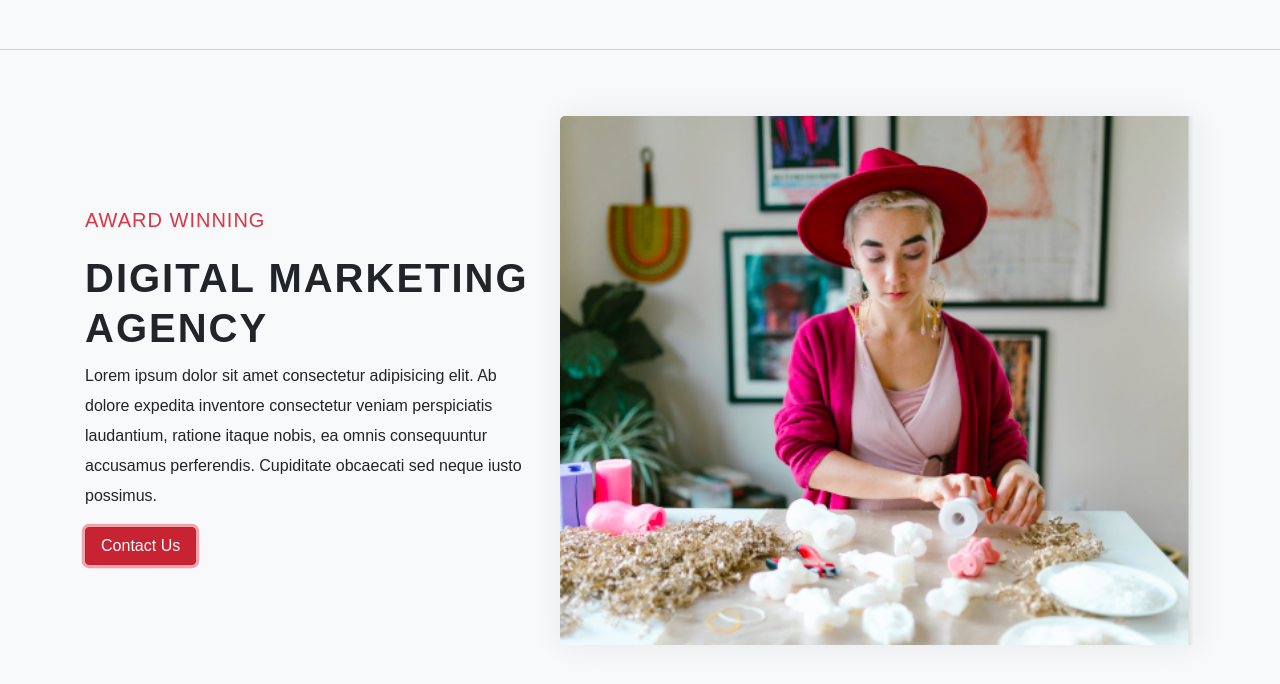
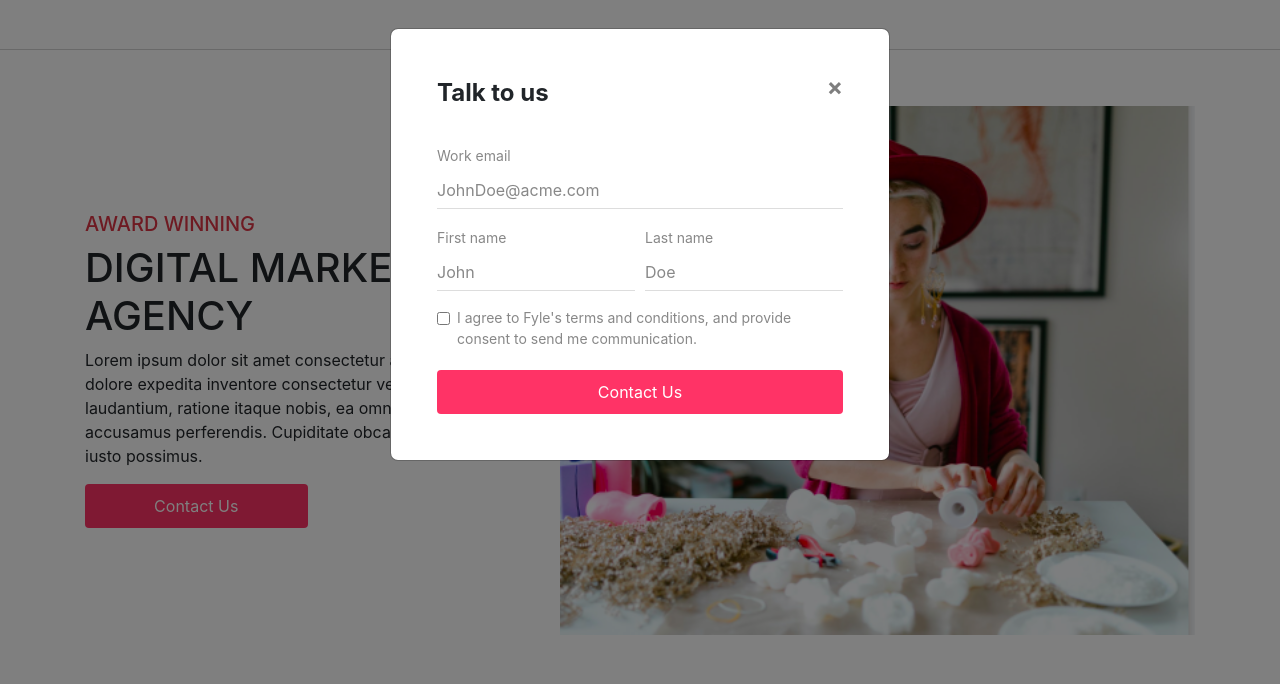
Before and after one commit to chinthampravalika/Digital_Marketing, a plain HTML site: page Html/index.html in a window 1280 px wide. Both pictures are taken after a click on the button "Contact Us". Drawn offline with nearby package versions, Linux system fonts and the light colour scheme.

Commit message:
modifications

```diff
--- /dev/null
+++ b/Html/index.css
@@ -0,0 +1,44 @@
+.modal-content {
+    border-radius: 8px;
+    padding: 30px;
+  }
+  .modal-header {
+    border-bottom: none;
+  }
+  .modal-title {
+    font-size: 24px;
+    font-weight: bold;
+  }
+  .form-group label {
+    font-size: 14px;
+    color: #888;
+    margin-bottom: 5px;
+  }
+  .form-control {
+    font-size: 16px;
+    color: #333;
+    border: none;
+    border-bottom: 1px solid #ddd;
+    border-radius: 0;
+    padding-left: 0;
+    padding-right: 0;
+    background-color: transparent;
+  }
+  .form-control::placeholder {
+    color: #888;
+  }
+  .form-check-label {
+    font-size: 14px;
+    color: #888;
+  }
+  .btn-danger {
+    background-color: #ff3366;
+    border: none;
+    padding: 10px 20px;
+    font-size: 16px;
+    border-radius: 4px;
+    cursor: pointer;
+  }
+  .btn-danger:hover {
+    background-color: #e62955;
+  }
--- a/Html/index.html
+++ b/Html/index.html
@@ -5,20 +5,61 @@
   <meta name="viewport" content="width=device-width, initial-scale=1.0">
   <title>Bootstrap Layout</title>
   <link href="https://stackpath.bootstrapcdn.com/bootstrap/4.5.2/css/bootstrap.min.css" rel="stylesheet">
-  <link rel="stylesheet" href="/Digital_Marketing/Css/index.css">
+  <link rel="stylesheet" href="/Html/index.css">
 </head>
 <body>
-    <div style="border-bottom: 0.1px solid rgba(128, 128, 128, 0.358); width: 100%; height: 50px;"></div>
+  <div style="border-bottom: 0.1px solid rgba(128, 128, 128, 0.358); width: 100%; height: 50px;"></div>
   <div class="container main-div mt-5">
     <div class="row">
       <div class="col-md-5 d-flex flex-column justify-content-center">
-        <h5 CLASS="award-winning text-danger">AWARD WINNING</h5>
+        <h5 class="award-winning text-danger">AWARD WINNING</h5>
         <h1 class="digitalMarketing">DIGITAL MARKETING AGENCY</h1>
         <p class="content-para">Lorem ipsum dolor sit amet consectetur adipisicing elit. Ab dolore expedita inventore consectetur veniam perspiciatis laudantium, ratione itaque nobis, ea omnis consequuntur accusamus perferendis. Cupiditate obcaecati sed neque iusto possimus.</p>
-        <button class="btn btn-danger w-25">Contact Us</button>
+        <button class="btn btn-danger w-50" data-toggle="modal" data-target="#contactModal">Contact Us</button>
       </div>
       <div class="col-md-7 d-flex justify-content-center align-items-center mb-2">
-        <img src="/Digital_Marketing/images/img1.png" class="img-fluid w-100 animated-image mt-2" alt="Placeholder Image">
+        <img src="/images/img1.png" class="img-fluid w-100 animated-image mt-2" alt="Placeholder Image">
+      </div>
+    </div>
+  </div>
+
+  <!-- Modal -->
+  <div class="modal fade" id="contactModal" tabindex="-1" role="dialog" aria-labelledby="contactModalLabel" aria-hidden="true">
+    <div class="modal-dialog" role="document">
+      <div class="modal-content">
+        <div class="modal-header">
+          <h5 class="modal-title" id="contactModalLabel">Talk to us</h5>
+          <button type="button" class="close" data-dismiss="modal" aria-label="Close">
+            <span aria-hidden="true">&times;</span>
+          </button>
+        </div>
+        <div class="modal-body">
+          <form action="https://getform.io/f/bvrervkb" method="POST">
+            <div class="form-group">
+              <label for="email">Work email</label>
+              <input type="email" id="email" name="email" required class="form-control" placeholder="JohnDoe@acme.com">
+            </div>
+            <div class="form-group">
+              <div class="form-row">
+                <div class="col">
+                  <label for="first-name">First name</label>
+                  <input type="text" id="first-name" name="first-name" required class="form-control" placeholder="John">
+                </div>
+                <div class="col">
+                  <label for="last-name">Last name</label>
+                  <input type="text" id="last-name" name="last-name" required class="form-control" placeholder="Doe">
+                </div>
+              </div>
+            </div>
+            <div class="form-group form-check">
+              <input class="form-check-input" type="checkbox" id="terms" name="terms" required>
+              <label class="form-check-label" for="terms">
+                I agree to Fyle's terms and conditions, and provide consent to send me communication.
+              </label>
+            </div>
+            <button type="submit" class="btn btn-danger w-100">Contact Us</button>
+          </form>
+        </div>
       </div>
     </div>
   </div>
--- /dev/null
+++ b/digital/service-provider.html
@@ -0,0 +1,51 @@
+<!DOCTYPE html>
+<html lang="en">
+<head>
+    <meta charset="UTF-8">
+    <meta name="viewport" content="width=device-width, initial-scale=1.0">
+    <title>Services Slider</title>
+    <link rel="stylesheet" href="styles.css">
+</head>
+<body>
+    <div class="slider-container">
+        <h2>WHAT WE DO</h2>
+        <h1>SERVICES PROVIDE FOR YOU</h1>
+        <p>Morbi sed lacus nec risus finibus feugiat et fermentum nibh. Pellentesque vitae ante at elit fringilla ac at purus, Morbi sed lacus nec risus finibus feugiat et fermentum</p>
+        <div class="slider">
+            <div class="slide">
+                <div class="image-container">
+                    <img src="image1.jpg" alt="Service 1">
+                </div>
+            </div>
+            <div class="slide">
+                <div class="image-container">
+                    <img src="image2.jpg" alt="Service 2">
+                </div>
+            </div>
+            <div class="slide">
+                <div class="image-container hover-effect">
+                    <div class="hover-content">
+                        <img src="icon.png" alt="Web Development">
+                        <h3>WEB DEVELOPMENT</h3>
+                        <p>Morbi sed lacus nec risus finibus feugiat et fermentum nibh. Pellentesque vitae ante at elit fringilla ac at purus.</p>
+                        <a href="https://fylehq.com" target="_blank">READ MORE</a>
+                    </div>
+                </div>
+            </div>
+            <div class="slide">
+                <div class="image-container">
+                    <img src="image3.jpg" alt="Service 4">
+                </div>
+            </div>
+        </div>
+        <div class="dots">
+            <span class="dot" onclick="currentSlide(1)"></span>
+            <span class="dot" onclick="currentSlide(2)"></span>
+            <span class="dot" onclick="currentSlide(3)"></span>
+            <span class="dot" onclick="currentSlide(4)"></span>
+        </div>
+    </div>
+
+    <script src="scripts.js"></script>
+</body>
+</html>
--- /dev/null
+++ b/digital/styles.css
@@ -0,0 +1,111 @@
+body {
+    font-family: Arial, sans-serif;
+    background-color: #ffffff;
+    margin: 0;
+    padding: 0;
+    display: flex;
+    justify-content: center;
+    align-items: center;
+    height: 100vh;
+}
+
+.slider-container {
+    text-align: center;
+    width: 80%;
+}
+
+.slider-container h2 {
+    color: #ff6b6b;
+    font-size: 1.5em;
+    margin: 0.5em 0;
+}
+
+.slider-container h1 {
+    font-size: 2em;
+    margin: 0.5em 0;
+}
+
+.slider-container p {
+    font-size: 1em;
+    margin: 0.5em 0 1em;
+}
+
+.slider {
+    position: relative;
+    max-width: 100%;
+    margin: auto;
+    overflow: hidden;
+    display: flex;
+    justify-content: center;
+}
+
+.slide {
+    display: none;
+    flex: 0 0 33.33%;
+}
+
+.image-container {
+    position: relative;
+    width: 100%;
+    height: 100%;
+}
+
+.image-container img {
+    width: 100%;
+    height: auto;
+    display: block;
+}
+
+.image-container.hover-effect:hover img {
+    opacity: 0.3;
+}
+
+.hover-content {
+    display: none;
+    background-color: #ff6b6b;
+    color: white;
+    padding: 50px;
+    text-align: center;
+    width: 100%;
+    height: 100%;
+    position: absolute;
+    top: 0;
+    left: 0;
+}
+
+.image-container.hover-effect:hover .hover-content {
+    display: block;
+}
+
+.hover-content h3 {
+    margin: 20px 0 10px 0;
+}
+
+.hover-content a {
+    display: inline-block;
+    background-color: white;
+    color: #ff6b6b;
+    padding: 10px 20px;
+    text-decoration: none;
+    border-radius: 5px;
+    margin-top: 20px;
+}
+
+.dots {
+    text-align: center;
+    padding: 20px;
+}
+
+.dot {
+    height: 15px;
+    width: 15px;
+    margin: 0 2px;
+    background-color: #bbb;
+    border-radius: 50%;
+    display: inline-block;
+    cursor: pointer;
+}
+
+.active, .dot:hover {
+    background-color: #717171;
+}
```
Also changed, not shown: digital/scripts.js (added, +23 -0 lines), digital/image1.jpg (added), digital/image2.jpg (added), digital/image3.jpg (added).
